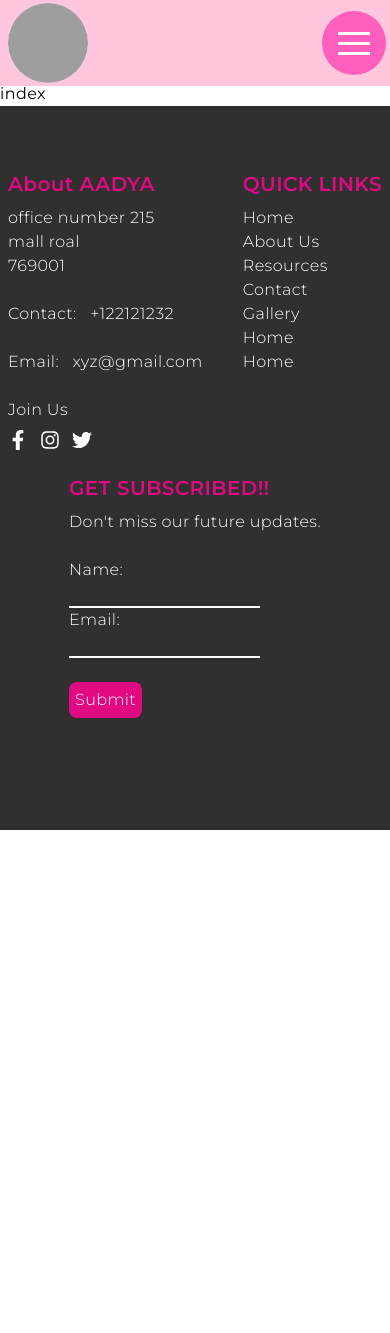
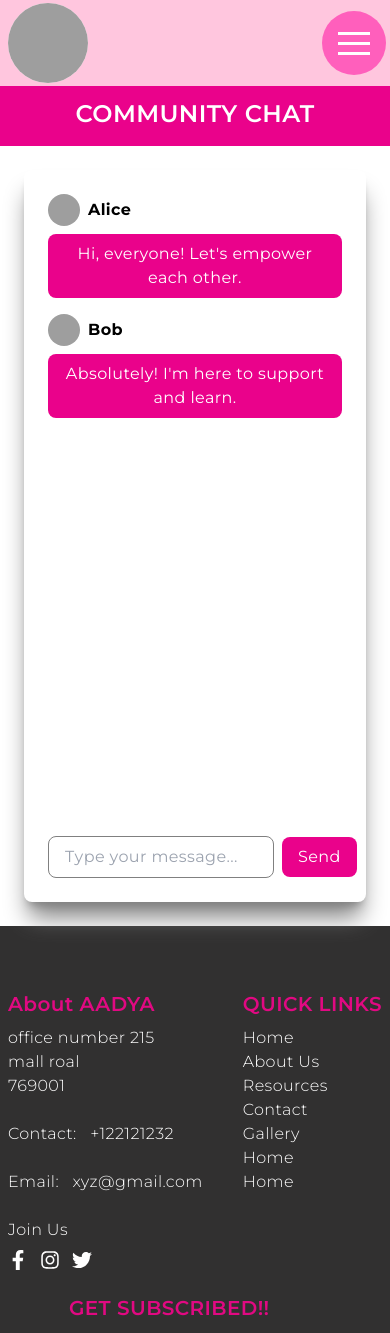
Before and after one commit to Manmohan63/Project-Durga, a Next.js app in the folder project-durga/: page /community_forum in a window 390 px wide. Shown: the top 1333 px of the page. Before the commit the page ends 844 px from the top, so only its background shows below. Built offline with nearby package versions, Linux system fonts and the light colour scheme; grey boxes are pictures that could not be loaded.

Commit message:
Made Community Form and made About  us responsive

```diff
--- a/project-durga/pages/about_us/index.jsx
+++ b/project-durga/pages/about_us/index.jsx
@@ -3,16 +3,21 @@ import Image from 'next/image'
 const Index = () => {
   return (
     <>
-    <div className="bg-cover bg-no-repeat clip-circle" style={{ backgroundImage: 'url("https://res.cloudinary.com/ddtzbznea/image/upload/v1687695328/women_ilfvsz.jpg")' }}>
-    <div className="flex flex-col justify-center items-center h-screen bg-gradient-to-r from-[#e1098356] to-[#e1098356] clip-circle">
+    <div>
+
+
+    <div className="flex justify-around items-center bg-origin-border min-w-screen min-h-screen bg-center bg-cover bg-no-repeat bg-[url('https://res.cloudinary.com/ddtzbznea/image/upload/v1687695328/women_ilfvsz.jpg')]">
+    <div className="flex flex-col h-screen w-screen justify-center items-center bg-gradient-to-r from-[#e1098356] to-[#e1098356] ">
       <h2 className="text-[white] text-6xl font-semibold mb-4">About Us</h2>
       <h4 className="text-[white] text-3xl mb-8">Helping create livelihood opportunities for<br />women across India, since 2011.</h4>
       {/* <a href="" className="bg-[white] text-[black] py-2 px-4 rounded-full hover:bg-gray-200">Learn More</a> */}
     </div>
   </div>
-  <div className='pl-20 pr-20'>
+  </div>
+  <div className=''>
+  <div className=' flex flex-col  px-20 items-center'>
     <div>
-  <h2 className='text-4xl'>Our History</h2><br/>
+  <h2 className='text-4xl pt-4'>Our History</h2><br/>
                 <p className='text-lg'>It was on the 25th of April 2011 that Srujna was founded. Jyotika Bhatia and Vaishali Shah started it
                     after talking to rescued human trafficking victims and realising the problems they had still been
                     facing out in the world. They found that being free from that environment did not put an end to
@@ -24,31 +29,32 @@ const Index = () => {
                     to women across India and acts as a bridge between these women and the external market so that they
                     can earn their independent income by themselves.</p>
   </div>
-  <div className='flex justify-evenly pt-6'>
+  <div className='flex sm:flex-wrap  justify-around  pt-6'>
     <div>
       <h1 className='text-4xl'>Our Mission</h1><br/>
-      <p className='text-lg w-1/2'>To facilitate work for women by creating a network of ground partners
+      <p className='text-lg '>To facilitate work for women by creating a network of ground partners
          and mobilizing resources for them.</p>
 
     </div>
     <div>
       <h1 className='text-4xl'>Our Vision</h1><br/>
-      <p className='text-lg w-1/2'>To be the largest not for profit platform enabling women impacted
+      <p className='text-lg '>To be the largest not for profit platform enabling women impacted
         by poverty to earn a respectable income across India.</p>
     </div>
-    <div className='w-1/3'>
+    <div className=''>
       <h1 className='text-4xl'>
       Our Values
       </h1><br/>
       <ul className='text-lg'>
-        <li>
-        Be Tansparent and Accountable</li>
-        <li>Be Impact First</li>
-        <li>Be Professional</li>
-        <li>Be Resourceful and Effective</li>
+
+        Our values include being Tansparent and Accountable, being professional, resourceful and effective.
+
+
+
 
       </ul>
     </div>
+  </div>
   </div>
   </div>
   <div className="bg-cover bg-no-repeat " style={{ backgroundImage: 'url("https://res.cloudinary.com/ddtzbznea/image/upload/v1687695328/women_ilfvsz.jpg")' }}>
@@ -58,7 +64,7 @@ const Index = () => {
         We are a young team, passionate about helping others and creating a better world. Srujna was started in
         2011, by Jyotika and Vaishali as a project and got registered in 2012 as a Charitable Trust.
       </p><br/>
-      <div className="trusteesInfoContener flex gap-6 pl-6 pr-6">
+      <div className="trusteesInfoContener flex sm:flex-wrap gap-6 pl-6 pr-6">
         <div className="trusteesInfo">
           <img src="https://res.cloudinary.com/ddtzbznea/image/upload/v1685636266/cld-sample.jpg" alt="imgError" className="w-full h-40" />
           <h4 className="text-2xl font-bold mt-4">Jyotika</h4><br/>
@@ -104,7 +110,7 @@ const Index = () => {
     <div className='pt-12'>
       <h1 className='text-4xl ml-8 pb-6 '>MEDIA COVERAGE</h1>
       <div className='flex flex-wrap justify-around gap-6'>
-        <div className=' overflow-hidden w-1/4 h-40'>
+        <div className=' overflow-hidden  w-1/4 h-40'>
       <img src="https://res.cloudinary.com/ddtzbznea/image/upload/v1685636266/cld-sample.jpg" alt="imgError" className="   custom-zoom" />
       </div>
       <div className=' overflow-hidden w-1/4 h-40'>
@@ -127,7 +133,7 @@ const Index = () => {
     </div>
     <div className='mt-24'>
     <section className="  bg-cover bg-no-repeat" style={{ backgroundImage: "url(https://res.cloudinary.com/ddtzbznea/image/upload/v1687695328/women_ilfvsz.jpg)" }}>
-      <div className=" pt-12 pb-32 p-5 flex justify-between bg-gradient-to-r from-[#000000d2] to-[#000000d2] text-[white]">
+      <div className=" pt-12 pb-32 flex sm:flex-wrap gap-6 pl-8 justify-around bg-gradient-to-r from-[#000000d2] to-[#000000d2] text-[white]">
         <div className=" flex flex-wrap gap-8 w-full ">
 
             <img src="https://res.cloudinary.com/ddtzbznea/image/upload/v1685636266/cld-sample.jpg" alt="" className='rounded-full w-1/3 h-1/3 ' />
@@ -148,12 +154,12 @@ const Index = () => {
             <img src="https://res.cloudinary.com/ddtzbznea/image/upload/v1685636266/cld-sample.jpg" alt="" className='rounded-full w-1/3 h-1/3' />
 
 
-          {/* Repeat the logo divs for Logo3 to Logo9 */}
+
 
         </div>
         <div className=" flex justify-center items-center">
           <div className=" mr-16">
-            <button className=" mt-12 text-center text-lg p-4 rounded-md font-semibold tracking-wide  text-[black] bg-[#dd83a8] border-none">MORE THAN 56 COMPANIES</button>
+            <button className=" mt-12 text-center text-lg sm:p-2 p-4 rounded-md font-semibold tracking-wide  text-[black] bg-[#dd83a8] border-none">MORE THAN 56 COMPANIES</button>
             <h1 className=" text-4xl   mt-8 mb-4  ">Our Supporters</h1>
             <p className=" leading-7 pb-6">
               More than 56 companies and organizations have supported Srujna, financially and non-financially. We are grateful for their enthusiasm and commitment to the cause and the trust they have placed in us.
--- a/project-durga/pages/community_forum/index.jsx
+++ b/project-durga/pages/community_forum/index.jsx
@@ -1,9 +1,77 @@
-import React from 'react'
+import React, { useState } from 'react';
 
-const index = () => {
+const Chat = () => {
+  const [message, setMessage] = useState('');
+  const [chatMessages, setChatMessages] = useState([
+    {
+      sender: 'Alice',
+      content: 'Hi, everyone! Let\'s empower each other.',
+    },
+    {
+      sender: 'Bob',
+      content: 'Absolutely! I\'m here to support and learn.',
+    },
+  ]);
+
+  const handleMessageChange = (e) => {
+    setMessage(e.target.value);
+  };
+
+  const handleSendMessage = () => {
+    if (message.trim() !== '') {
+      const newMessage = {
+        sender: 'You',
+        content: message.trim(),
+      };
+      setChatMessages([...chatMessages, newMessage]);
+      setMessage('');
+    }
+  };
+
   return (
-    <div>index</div>
-  )
-}
+    <div className="flex flex-col h-screen">
+      <header className="bg-[#ea028b] py-4">
+        <div className=" flex justify-center ">
+          <h1 className="text-[white] text-2xl font-semibold"> COMMUNITY CHAT</h1>
+        </div>
+      </header>
+      <main className="flex-grow p-6">
+        <div className=" mx-auto flex flex-col justify-between h-full bg-[white] rounded-lg shadow-xl shadow-[grey] p-6">
+          <div>
+          {chatMessages.map((chat, index) => (
+            <div key={index} className="mb-4">
+              <div className="flex items-center mb-2">
+                <img
+                  className="w-8 h-8 rounded-full mr-2"
+                  src={chat.sender === 'You' ? 'https://res.cloudinary.com/ddtzbznea/image/upload/v1685636248/samples/bike.jpg' : 'https://res.cloudinary.com/ddtzbznea/image/upload/v1685636266/cld-sample.jpg'}
+                  alt={chat.sender === 'You' ? 'Your Avatar' : 'Other Avatar'}
+                />
+                <span className="font-bold">{chat.sender}</span>
+              </div>
+              <button className="text-[white] bg-main p-2 rounded-lg">{chat.content}</button>
+            </div>
+          ))}
+          </div>
 
-export default index
+          <div className="flex items-center">
+            <input
+              type="text"
+              className="flex-grow mr-2 py-2 px-4 border border-[gray] rounded-lg focus:outline-none"
+              placeholder="Type your message..."
+              value={message}
+              onChange={handleMessageChange}
+            />
+            <button
+              className="bg-[#ea028b] text-[white] py-2 px-4 rounded-lg"
+              onClick={handleSendMessage}
+            >
+              Send
+            </button>
+          </div>
+        </div>
+      </main>
+    </div>
+  );
+};
+
+export default Chat;
```
